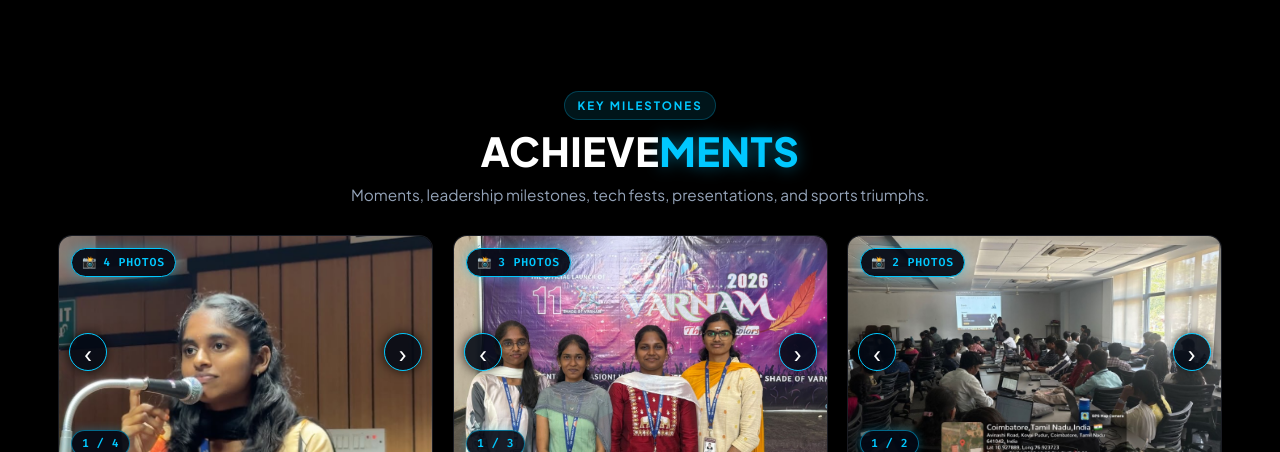
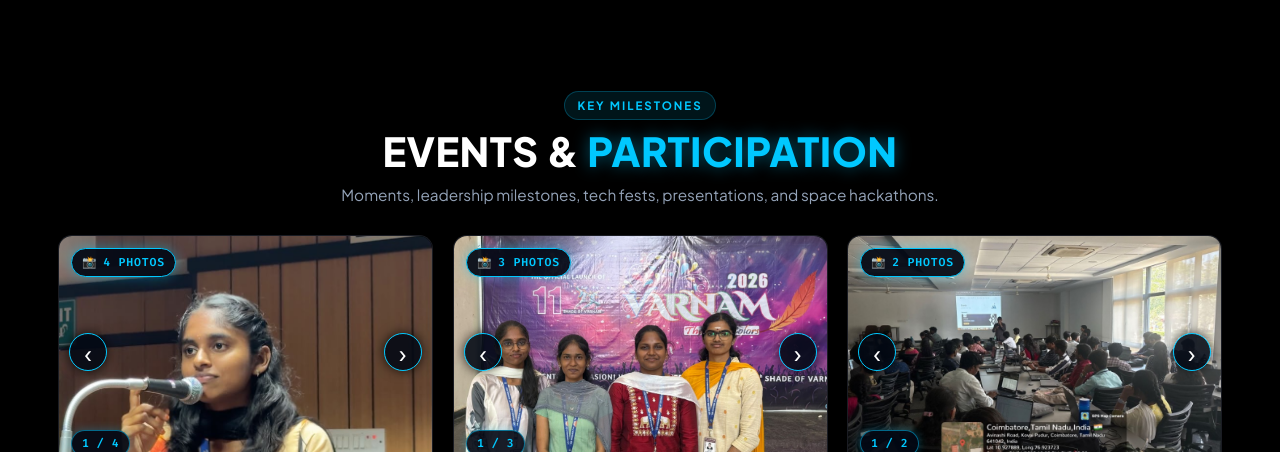
Before and after one commit to Nandhini1357/Portfolio, a plain HTML site: page index.html in a window 1280 px wide. Shown: the part 2348-2800 px from the top of the page. Drawn offline with Linux system fonts and the light colour scheme.

Commit message:
Rename Achievements section to Events & Participation

```diff
--- a/index.html
+++ b/index.html
@@ -44,7 +44,7 @@
         <ul class="nav-list">
           <li class="nav-item"><a href="#home" class="nav-link active">Home</a></li>
           <li class="nav-item"><a href="#projects" class="nav-link">Projects</a></li>
-          <li class="nav-item"><a href="#achievements" class="nav-link">Achievements</a></li>
+          <li class="nav-item"><a href="#events" class="nav-link">Events &amp; Participation</a></li>
           <li class="nav-item"><a href="#skills" class="nav-link">Skills</a></li>
           <li class="nav-item"><a href="#certificates" class="nav-link">Certificates</a></li>
           <li class="nav-item"><a href="#education" class="nav-link">Education</a></li>
@@ -373,14 +373,14 @@
       </div>
     </section>
 
-    <!-- 3. ACHIEVEMENTS SECTION (Visual Archive & Highlights) -->
-    <section class="section gallery-section" id="achievements">
+    <!-- 3. EVENTS & PARTICIPATION SECTION (Visual Archive & Highlights) -->
+    <section class="section gallery-section" id="events">
       <div class="container">
 
         <div class="section-header text-center reveal-item">
           <span class="section-tag">KEY MILESTONES</span>
-          <h2 class="section-title">ACHIEVE<span class="cyan-accent">MENTS</span></h2>
-          <p class="section-subtitle">Moments, leadership milestones, tech fests, presentations, and sports triumphs.</p>
+          <h2 class="section-title">EVENTS &amp; <span class="cyan-accent">PARTICIPATION</span></h2>
+          <p class="section-subtitle">Moments, leadership milestones, tech fests, presentations, and space hackathons.</p>
         </div>
 
         <div class="gallery-grid">
```
